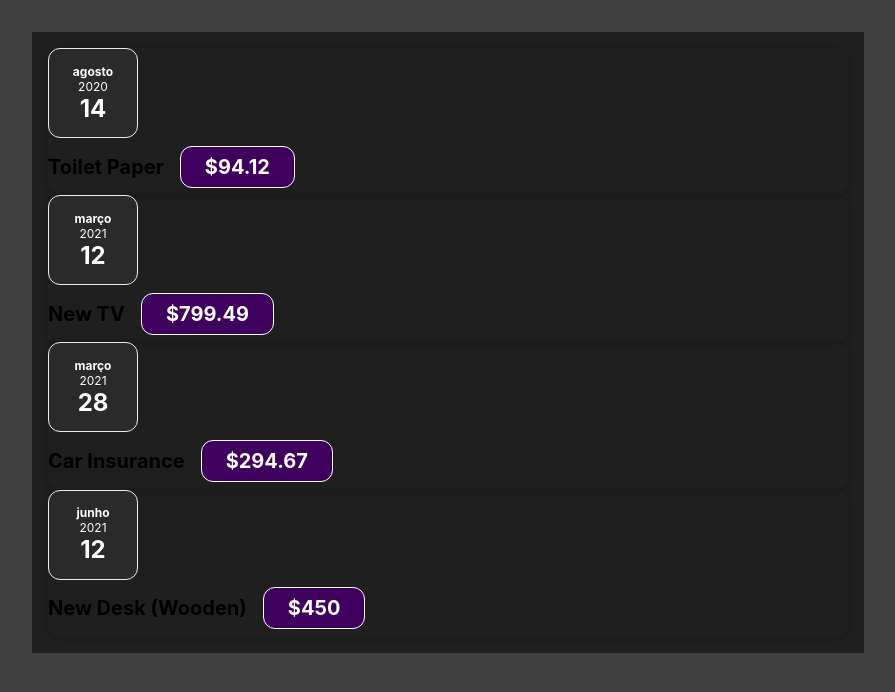
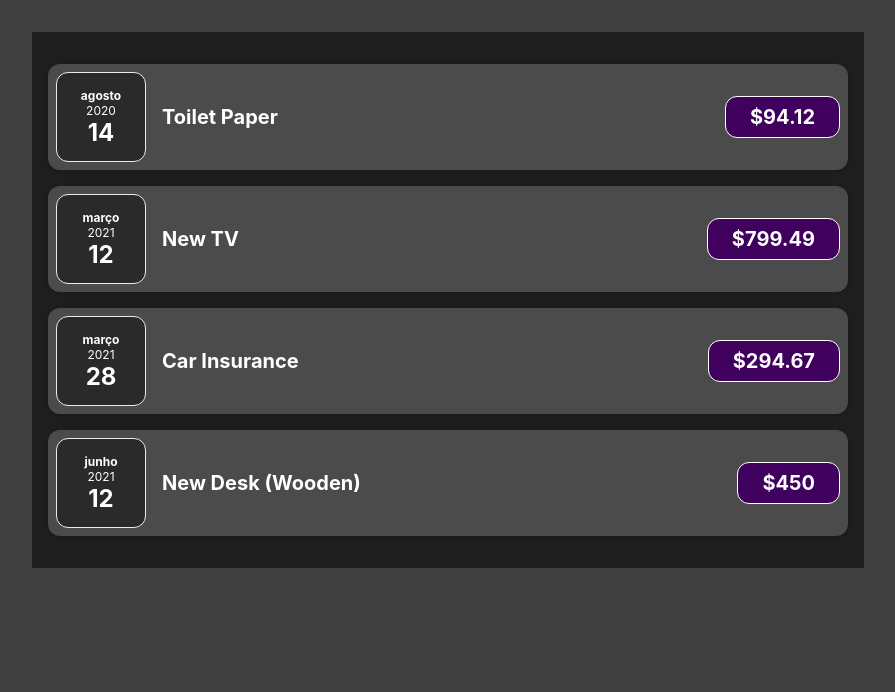
Before and after one commit to marcosJuniorPassarella/annual-expenses, a React (Create React App) app: page / in a window 1280 px wide. Shown: the top 692 px of the page, without its empty margins (192-1087 px from the left). Built offline with nearby package versions, Linux system fonts and the light colour scheme.

Commit message:
Receive external css classes

```diff
--- a/src/components/Card/Card.tsx
+++ b/src/components/Card/Card.tsx
@@ -1,7 +1,9 @@
 import "./Card.css";
 
 export default function Card(props: any) {
+  // recebendo classes de estilo que forem passadas externamente
+  const classes = `card ${props.className}`;
   // ao passar props.children como abaixo, é possível
   // renderizar o conteúdo que for colocado entre chaves no template
-  return <div className="card"> {props.children} </div>;
+  return <div className={classes}> {props.children} </div>;
 }
```
